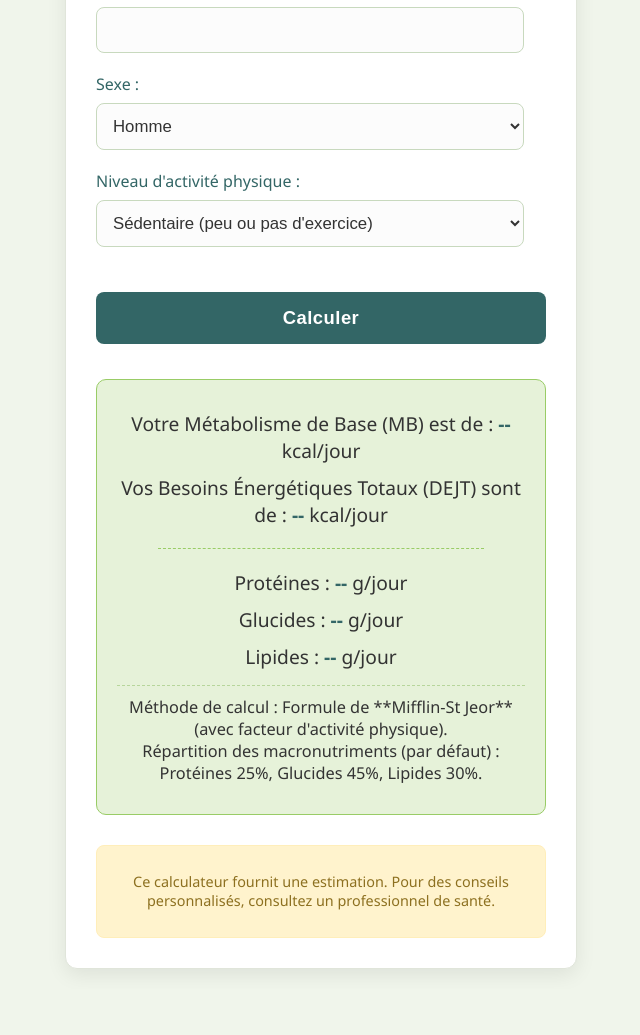
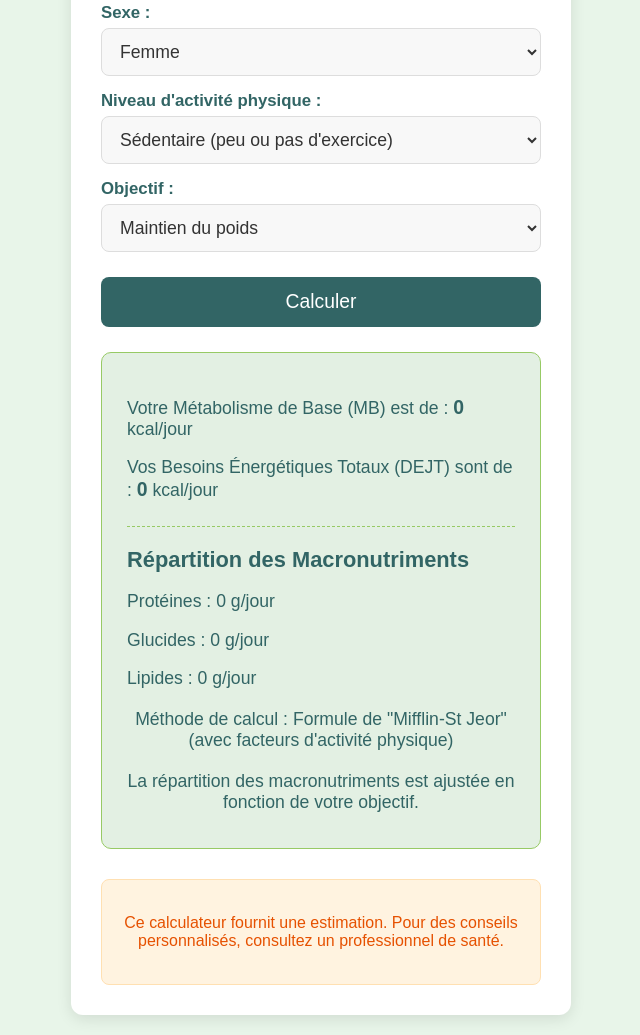
Before and after one commit to WidgetsNotion/Widget-calculateur-kcal-, a plain HTML site: page index.html in a window 1280 px wide. Shown: the part 470-1505 px from the top of the page, without its empty margins (319-959 px from the left). Before the commit the page ends 1459 px from the top, so only its background shows below. Drawn offline with Linux system fonts and the light colour scheme.

Commit message:
Mise à jour finale du style (fond vert clair, largeur, tailles et couleurs de texte)

```diff
--- a/index.html
+++ b/index.html
@@ -3,68 +3,83 @@
 <head>
     <meta charset="UTF-8">
     <meta name="viewport" content="width=device-width, initial-scale=1.0">
-    <title>Calculateur Kcal Personnel</title>
-
+    <title>Calculateur de Besoins Énergétiques</title>
     <link rel="stylesheet" href="style.css">
 </head>
 <body>
     <div class="calculator-container">
-        <div class="header-content">
-            <img src="application.svg" alt="Icône Calculateur" class="calculator-icon">
+        <div class="header">
+            <img src="application.svg" alt="Icône Kcal" class="logo">
             <h2>Calculateur de Besoins Énergétiques</h2>
         </div>
 
+        <div class="input-section">
             <div class="input-group">
                 <label for="age">Âge (années) :</label>
-            <input type="number" id="age" min="1" required>
+                <input type="number" id="age" min="1" placeholder="Ex: 30">
             </div>
 
             <div class="input-group">
                 <label for="weight">Poids (kg) :</label>
-            <input type="number" id="weight" min="1" step="0.1" required>
+                <input type="number" id="weight" min="1" placeholder="Ex: 70">
             </div>
 
             <div class="input-group">
                 <label for="height">Taille (cm) :</label>
-            <input type="number" id="height" min="1" required>
+                <input type="number" id="height" min="1" placeholder="Ex: 170">
             </div>
 
             <div class="input-group">
                 <label for="gender">Sexe :</label>
-            <select id="gender" required>
+                <select id="gender">
+                    <option value="female">Femme</option>
                     <option value="male">Homme</option>
-                <option value="female">Femme</option>
                 </select>
             </div>
 
             <div class="input-group">
-            <label for="activity">Niveau d'activité physique :</label>
-            <select id="activity" required>
-                <option value="1.2">Sédentaire (peu ou pas d'exercice)</option>
-                <option value="1.375">Légèrement actif (1-3 jours/semaine)</option>
-                <option value="1.55">Modérément actif (3-5 jours/semaine)</option>
-                <option value="1.725">Très actif (6-7 jours/semaine)</option>
-                <option value="1.9">Extrêmement actif (sportif de haut niveau)</option>
+                <label for="activityLevel">Niveau d'activité physique :</label>
+                <select id="activityLevel">
+                    <option value="sedentary">Sédentaire (peu ou pas d'exercice)</option>
+                    <option value="light">Légèrement actif (1-3 jours/semaine)</option>
+                    <option value="moderate">Modérément actif (3-5 jours/semaine)</option>
+                    <option value="active">Très actif (6-7 jours/semaine)</option>
+                    <option value="very_active">Extrêmement actif (exercice intense ou travail physique)</option>
                 </select>
             </div>
 
-        <button onclick="calculateKcal()">Calculer</button>
-
-        <div class="result">
-            <p>Votre Métabolisme de Base (MB) est de : <span id="bmrResult">--</span> kcal/jour</p>
-            <p>Vos Besoins Énergétiques Totaux (DEJT) sont de : <span id="tdeeResult">--</span> kcal/jour</p>
-
-            <hr class="separator"> <p>Protéines : <span id="proteinResult">--</span> g/jour</p>
-            <p>Glucides : <span id="carbResult">--</span> g/jour</p>
-            <p>Lipides : <span id="fatResult">--</span> g/jour</p>
-
-            <div class="method-info">
-                <p>Méthode de calcul : Formule de **Mifflin-St Jeor** (avec facteur d'activité physique).</p>
-                <p>Répartition des macronutriments (par défaut) : Protéines 25%, Glucides 45%, Lipides 30%.</p>
-            </div>
+            <div class="input-group">
+                <label for="goal">Objectif :</label>
+                <select id="goal">
+                    <option value="maintenance">Maintien du poids</option>
+                    <option value="seche">Sèche (Perte de poids rapide)</option>
+                    <option value="prise_masse">Prise de Masse (Gain de muscle)</option>
+                    <option value="minceur_douce">Minceur douce (Perte de poids modérée)</option>
+                    <option value="entretien_sportif">Entretien sportif / Performance</option>
+                    <option value="recomposition">Affiner et Muscler</option>
+                    <option value="jeun_intermittent">Jeûne Intermittent</option>
+                </select>
             </div>
 
-        <div class="warning">
+            <button id="calculateBtn">Calculer</button>
+        </div>
+
+        <div class="results-section">
+            <p>Votre Métabolisme de Base (MB) est de : <span id="bmrResult" class="result-value">0</span> kcal/jour</p>
+            <p>Vos Besoins Énergétiques Totaux (DEJT) sont de : <span id="tdeeResult" class="result-value">0</span> kcal/jour</p>
+
+            <div class="macro-distribution">
+                <h3>Répartition des Macronutriments</h3>
+                <p>Protéines : <span id="proteinResult">0</span> g/jour</p>
+                <p>Glucides : <span id="carbResult">0</span> g/jour</p>
+                <p>Lipides : <span id="fatResult">0</span> g/jour</p>
+            </div>
+
+            <p class="info-text">Méthode de calcul : Formule de "Mifflin-St Jeor" (avec facteurs d'activité physique)</p>
+            <p class="info-text">La répartition des macronutriments est ajustée en fonction de votre objectif.</p>
+        </div>
+
+        <div class="disclaimer-box">
             <p>Ce calculateur fournit une estimation. Pour des conseils personnalisés, consultez un professionnel de santé.</p>
         </div>
     </div>
--- a/script.js
+++ b/script.js
@@ -1,59 +1,132 @@
-function calculateKcal() {
-    // Récupération des valeurs des champs de saisie
-    const age = parseFloat(document.getElementById('age').value);
-    const weight = parseFloat(document.getElementById('weight').value);
-    const height = parseFloat(document.getElementById('height').value);
-    const gender = document.getElementById('gender').value;
-    const activityFactor = parseFloat(document.getElementById('activity').value);
+document.addEventListener('DOMContentLoaded', () => {
+    // Récupération des éléments HTML
+    const ageInput = document.getElementById('age');
+    const weightInput = document.getElementById('weight');
+    const heightInput = document.getElementById('height');
+    const genderSelect = document.getElementById('gender');
+    const activityLevelSelect = document.getElementById('activityLevel');
+    const goalSelect = document.getElementById('goal'); // Le sélecteur d'objectif
+    const calculateBtn = document.getElementById('calculateBtn'); // Le bouton "Calculer"
 
-    // Vérification basique des saisies
+    const bmrResultSpan = document.getElementById('bmrResult');
+    const tdeeResultSpan = document.getElementById('tdeeResult');
+    const proteinResultSpan = document.getElementById('proteinResult');
+    const carbResultSpan = document.getElementById('carbResult');
+    const fatResultSpan = document.getElementById('fatResult');
+
+    // Facteurs d'activité physique (PAL - Physical Activity Level)
+    const activityFactors = {
+        'sedentary': 1.2,        // Peu ou pas d'exercice
+        'light': 1.375,          // 1-3 jours/semaine d'exercice
+        'moderate': 1.55,        // 3-5 jours/semaine d'exercice
+        'active': 1.725,         // 6-7 jours/semaine d'exercice
+        'very_active': 1.9       // Exercice intense ou travail physique
+    };
+
+    // Définition des pourcentages de macronutriments pour chaque objectif
+    // Assurez-vous que la somme des pourcentages pour chaque objectif fait 1 (ou 100%)
+    const macroPercentages = {
+        'maintenance': { protein: 0.30, carbs: 0.40, fat: 0.30 }, // Maintien classique
+        'seche': { protein: 0.35, carbs: 0.35, fat: 0.30 },       // Sèche (plus de protéines)
+        'prise_masse': { protein: 0.25, carbs: 0.50, fat: 0.25 },  // Prise de masse (plus de glucides)
+        'minceur_douce': { protein: 0.30, carbs: 0.40, fat: 0.30 }, // Minceur douce (similaire à maintien en macros)
+        'entretien_sportif': { protein: 0.25, carbs: 0.55, fat: 0.20 }, // Entretien sportif (plus de glucides pour performance)
+        'recomposition': { protein: 0.40, carbs: 0.35, fat: 0.25 }, // Recomposition (très élevé en protéines)
+        // 'jeun_intermittent' n'aura pas de pourcentages ici, car nous gérons son affichage différemment
+    };
+
+    // Fonction principale de calcul
+    function calculateAndDisplayResults() {
+        // Récupérer les valeurs. Si un champ est vide, parseFloat renverra NaN.
+        const age = parseFloat(ageInput.value);
+        const weight = parseFloat(weightInput.value);
+        const height = parseFloat(heightInput.value);
+        const gender = genderSelect.value;
+        const activityLevel = activityLevelSelect.value;
+        const goal = goalSelect.value;
+
+        // Valider les entrées : si une valeur est NaN (vide ou non numérique) ou <= 0
         if (isNaN(age) || isNaN(weight) || isNaN(height) || age <= 0 || weight <= 0 || height <= 0) {
-        alert("Veuillez entrer des valeurs numériques valides et positives pour l'âge, le poids et la taille.");
-        // Réinitialiser tous les résultats si les entrées sont invalides
-        document.getElementById('bmrResult').textContent = '--';
-        document.getElementById('tdeeResult').textContent = '--';
-        document.getElementById('proteinResult').textContent = '--';
-        document.getElementById('carbResult').textContent = '--';
-        document.getElementById('fatResult').textContent = '--';
-        return; // Arrêter la fonction si les entrées sont invalides
+            // Réinitialiser les affichages à "0" si les entrées sont invalides
+            bmrResultSpan.textContent = '0';
+            tdeeResultSpan.textContent = '0';
+            proteinResultSpan.textContent = '0';
+            carbResultSpan.textContent = '0';
+            fatResultSpan.textContent = '0';
+            return; // Arrêter la fonction si les données ne sont pas valides
         }
 
-    let bmr; // Variable pour stocker le Métabolisme de Base
-
-    // Calcul du Métabolisme de Base (MB) selon la formule de Mifflin-St Jeor
+        // 1. Calcul du Métabolisme de Base (MB) - Formule de Mifflin-St Jeor
+        let bmr;
         if (gender === 'male') {
             bmr = (10 * weight) + (6.25 * height) - (5 * age) + 5;
         } else { // female
             bmr = (10 * weight) + (6.25 * height) - (5 * age) - 161;
         }
 
-    // Calcul de la Dépense Énergétique Journalière Totale (DEJT)
-    const tdee = bmr * activityFactor;
+        // 2. Calcul de la Dépense Énergétique Totale (TDEE)
+        const activityFactor = activityFactors[activityLevel];
+        let tdee = bmr * activityFactor;
 
-    // --- CALCUL DES MACRONUTRIMENTS ---
-    // Définition des pourcentages par défaut
-    const proteinPercentage = 0.25; // 25% des calories totales
-    const carbPercentage = 0.45;    // 45% des calories totales
-    const fatPercentage = 0.30;     // 30% des calories totales
+        // 3. Ajustement des calories en fonction de l'objectif sélectionné
+        let finalCalories = tdee;
 
-    // Calcul des calories pour chaque macronutriment
-    const proteinKcal = tdee * proteinPercentage;
-    const carbKcal = tdee * carbPercentage;
-    const fatKcal = tdee * fatPercentage;
+        switch (goal) {
+            case 'seche':
+                finalCalories = tdee - 500;
+                if (finalCalories < bmr) finalCalories = bmr; // S'assurer que les calories ne sont pas trop basses
+                break;
+            case 'prise_masse':
+                finalCalories = tdee + 300;
+                break;
+            case 'minceur_douce':
+                finalCalories = tdee - 300;
+                if (finalCalories < bmr) finalCalories = bmr;
+                break;
+            case 'entretien_sportif':
+                finalCalories = tdee + 100;
+                break;
+            case 'recomposition':
+                finalCalories = tdee;
+                break;
+            case 'jeun_intermittent':
+                finalCalories = tdee;
+                break;
+            case 'maintenance':
+            default:
+                break;
+        }
 
-    // Conversion des calories en grammes (1g Prot/Gluc = 4kcal, 1g Lip = 9kcal)
-    const proteinGrams = proteinKcal / 4;
-    const carbGrams = carbKcal / 4;
-    const fatGrams = fatKcal / 9;
-    // --- FIN DU CALCUL DES MACRONUTRIMENTS ---
+        // 4. Affichage du MB, du DEJT (TDEE non ajusté)
+        bmrResultSpan.textContent = Math.round(bmr);
+        tdeeResultSpan.textContent = Math.round(tdee);
 
+        // 5. Calcul et affichage des Macronutriments
+        const percentages = macroPercentages[goal] || macroPercentages['maintenance'];
 
-    // Affichage des résultats avec un arrondi à l'entier
-    document.getElementById('bmrResult').textContent = bmr.toFixed(0);
-    document.getElementById('tdeeResult').textContent = tdee.toFixed(0);
+        if (goal === 'jeun_intermittent') {
+            proteinResultSpan.textContent = 'N/A';
+            carbResultSpan.textContent = 'N/A';
+            fatResultSpan.textContent = 'N/A';
+        } else {
+            const proteinCals = finalCalories * percentages.protein;
+            const carbCals = finalCalories * percentages.carbs;
+            const fatCals = finalCalories * percentages.fat;
 
-    // Affichage des macronutriments (arrondi à l'entier pour la lisibilité)
-    document.getElementById('proteinResult').textContent = proteinGrams.toFixed(0);
-    document.getElementById('carbResult').textContent = carbGrams.toFixed(0);
-    document.getElementById('fatResult').textContent = fatGrams.toFixed(0);
+            const proteinGrams = proteinCals / 4;
+            const carbGrams = carbCals / 4;
+            const fatGrams = fatCals / 9;
+
+            proteinResultSpan.textContent = proteinGrams.toFixed(0);
+            carbResultSpan.textContent = carbGrams.toFixed(0);
+            fatResultSpan.textContent = fatGrams.toFixed(0);
         }
+    }
+
+    // Ajout de l'écouteur d'événements pour le bouton "Calculer"
+    calculateBtn.addEventListener('click', calculateAndDisplayResults);
+
+    // Au chargement de la page, nous n'appelons plus calculateAndDisplayResults
+    // car les champs sont vides et le résultat serait 0 de toute façon.
+    // L'utilisateur devra saisir des valeurs et cliquer sur "Calculer".
+});
--- a/style.css
+++ b/style.css
@@ -1,165 +1,156 @@
 body {
-    font-family: 'Segoe UI', Tahoma, Geneva, Verdana, sans-serif;
+    font-family: Arial, sans-serif;
     display: flex;
     justify-content: center;
-    align-items: center;
+    align-items: flex-start; /* Aligner en haut pour ne pas être centré verticalement */
     min-height: 100vh;
-    background-color: #f0f5eb;
+    background-color: #e8f5e9; /* Vert clair pour le fond de la page */
     margin: 0;
-    padding: 20px;
+    padding: 20px; /* Ajout d'un peu de padding autour du widget */
     box-sizing: border-box;
-    color: #333;
+    font-size: 1.05em; /* Augmenter la taille de base de la police */
 }
 
 .calculator-container {
-    background-color: #ffffff;
+    background-color: #fff;
+    border-radius: 12px; /* Coins arrondis */
+    box-shadow: 0 4px 15px rgba(0, 0, 0, 0.1); /* Ombre douce */
     padding: 30px;
-    border-radius: 12px;
-    box-shadow: 0 6px 20px rgba(0, 0, 0, 0.08);
-    max-width: 450px;
     width: 100%;
+    max-width: 500px; /* Largeur maximale du widget augmentée */
     text-align: center;
-    border: 1px solid #e0e5da;
-    display: flex;
-    flex-direction: column;
-    justify-content: center;
+    box-sizing: border-box;
 }
 
-/* Style pour le conteneur de l'icône et du titre */
-.header-content {
+.header {
+    margin-bottom: 20px;
     display: flex;
     flex-direction: column;
     align-items: center;
-    justify-content: center;
-    margin-bottom: 28px;
+}
+
+.logo {
+    width: 60px; /* Taille de l'icône */
+    height: 60px;
+    margin-bottom: 10px;
 }
 
 h2 {
-    color: #336666;
-    margin: 0;
-    font-size: 2em;
-    font-weight: 600;
-    margin-top: 10px;
-    margin-left: 0;
+    color: #326565; /* Texte du titre couleur bouton */
+    font-size: 1.6em; /* Texte du titre plus gros */
+    margin-top: 0;
+    margin-bottom: 10px;
 }
 
-/* Style pour l'icône Flaticon */
-.calculator-icon {
-    width: 80px;
-    height: auto;
+.input-section {
+    margin-bottom: 20px;
 }
 
 .input-group {
-    margin-bottom: 20px;
+    display: flex;
+    flex-direction: column;
+    align-items: flex-start;
+    margin-bottom: 15px;
+}
+
+.input-group label {
+    margin-bottom: 5px;
+    font-weight: bold;
+    color: #326565; /* Labels couleur bouton */
+    font-size: 1em; /* Taille de la police des labels */
+}
+
+.input-group input[type="number"],
+.input-group select {
+    width: 100%;
+    padding: 12px 14px; /* Padding légèrement augmenté */
+    border: 1px solid #ddd;
+    border-radius: 8px;
+    font-size: 1.05em; /* Taille de la police des champs de saisie */
+    box-sizing: border-box; /* Inclure padding et border dans la largeur */
+    background-color: #f8f8f8; /* Légèrement grisé */
+    color: #333; /* Couleur du texte saisi, peut rester sombre pour la lisibilité */
+}
+
+.input-group input[type="number"]:focus,
+.input-group select:focus {
+    border-color: #326565; /* Couleur au focus : votre vert foncé */
+    outline: none;
+    box-shadow: 0 0 0 3px rgba(50, 101, 101, 0.2); /* Ombre au focus */
+}
+
+button {
+    background-color: #326565; /* Couleur du bouton : votre vert foncé */
+    color: white;
+    padding: 14px 22px; /* Padding du bouton augmenté */
+    border: none;
+    border-radius: 8px;
+    font-size: 1.15em; /* Taille de la police du bouton augmentée */
+    cursor: pointer;
+    transition: background-color 0.3s ease;
+    width: 100%;
+    margin-top: 10px;
+}
+
+button:hover {
+    background-color: #274f4f; /* Couleur du bouton au survol (légèrement plus foncé) */
+}
+
+.results-section {
+    background-color: #e3f0e3; /* Un vert très très clair (dérivé de votre vert clair #97ca65) */
+    border: 1px solid #97ca65; /* Bordure des résultats : votre vert clair */
+    border-radius: 10px;
+    padding: 25px; /* Padding des résultats augmenté */
+    margin-top: 25px;
     text-align: left;
 }
 
-label {
-    display: block;
-    margin-bottom: 8px;
-    color: #336666;
-    font-weight: 500;
+.results-section p {
+    margin-bottom: 10px; /* Marge augmentée */
+    font-size: 1.05em; /* Taille de la police des paragraphes de résultats */
+    color: #326565; /* Paragraphes de résultats couleur bouton */
 }
 
-input[type="number"],
-select {
-    width: calc(100% - 22px);
-    padding: 12px;
-    border: 1px solid #c8d9be;
-    border-radius: 8px;
-    font-size: 1.05em;
-    box-sizing: border-box;
-    color: #333;
-    background-color: #fcfcfc;
-    transition: border-color 0.2s ease, box-shadow 0.2s ease;
+.result-value {
+    font-weight: bold;
+    color: #326565; /* Couleur des valeurs des résultats : votre vert foncé (déjà correct) */
+    font-size: 1.1em; /* Taille de la police des valeurs de résultats */
 }
 
-input[type="number"]:focus,
-select:focus {
-    border-color: #99cc66;
-    outline: none;
-    box-shadow: 0 0 0 3px rgba(153, 204, 102, 0.25);
+.macro-distribution {
+    margin-top: 25px; /* Marge augmentée */
+    padding-top: 20px; /* Padding augmenté */
+    border-top: 1px dashed #97ca65; /* Ligne en pointillé : votre vert clair */
 }
 
-button {
-    background-color: #336666;
-    color: white;
-    padding: 15px 30px;
-    border: none;
-    border-radius: 8px;
-    font-size: 1.15em;
-    cursor: pointer;
-    transition: background-color 0.3s ease, transform 0.2s ease, box-shadow 0.3s ease;
-    margin-top: 25px;
-    width: 100%;
-    font-weight: 600;
-    letter-spacing: 0.5px;
+.macro-distribution h3 {
+    font-size: 1.3em; /* Taille de la police du titre des macros */
+    color: #326565; /* Titre des macros couleur bouton */
+    margin-top: 0;
+    margin-bottom: 12px; /* Marge augmentée */
 }
 
-button:hover {
-    background-color: #2b5555;
-    transform: translateY(-2px);
-    box-shadow: 0 5px 15px rgba(0, 0, 0, 0.15);
+.macro-distribution p {
+    margin-bottom: 8px; /* Marge augmentée */
+    font-size: 1.05em; /* Taille de la police des macros */
+    color: #326565; /* Paragraphes des macros couleur bouton */
 }
 
-.result {
-    margin-top: 35px;
-    padding: 20px;
-    background-color: #e6f2d9;
-    border-radius: 10px;
-    border: 1px solid #99cc66;
+.info-text {
+    font-size: 0.95em; /* Taille de la police du texte d'info */
+    color: #326565; /* Texte d'info couleur bouton */
+    margin-top: 20px; /* Marge augmentée */
     text-align: center;
 }
 
-.result p {
-    margin: 10px 0;
-    color: #333;
-    font-size: 1.2em;
-}
-
-.result span {
-    font-weight: bold;
-    color: #336666;
-}
-
-/* Style pour la ligne de séparation dans les résultats */
-.separator {
-    border: none;
-    border-top: 1px dashed #99cc66; /* Ligne pointillée verte */
-    margin: 20px auto; /* Espacement au-dessus et en dessous */
-    width: 80%; /* Largeur de la ligne */
-}
-
-/* Style pour l'information sur la méthode de calcul (DANS le bloc résultat) */
-.method-info {
-    margin-top: 15px;
-    padding: 10px 0;
-    background-color: transparent;
-    border-top: 1px dashed #b7d69b;
-    border-bottom: none;
-    border-left: none;
-    border-right: none;
-    border-radius: 0;
-    font-size: 0.85em;
-    color: #4b8b60;
+.disclaimer-box {
+    /* Conserve les couleurs d'avertissement classiques comme sur les captures d'écran */
+    background-color: #fff3e0;
+    border: 1px solid #ffe0b2;
+    border-radius: 8px;
+    padding: 18px; /* Padding augmenté */
+    margin-top: 30px; /* Marge augmentée */
+    font-size: 0.95em; /* Taille de la police du disclaimer */
+    color: #e65100; /* Le disclaimer reste orange pour l'avertissement */
     text-align: center;
 }
-
-.method-info p {
-    margin: 0;
-}
-
-.method-info p strong {
-    color: #336666;
-}
-
-.warning {
-    margin-top: 30px;
-    padding: 12px;
-    background-color: #fff3cd;
-    border: 1px solid #ffeeba;
-    border-radius: 8px;
-    font-size: 0.9em;
-    color: #8d7020;
-    text-align: center;
-}
```
Lines whose indentation alone changed are shown as unchanged.
